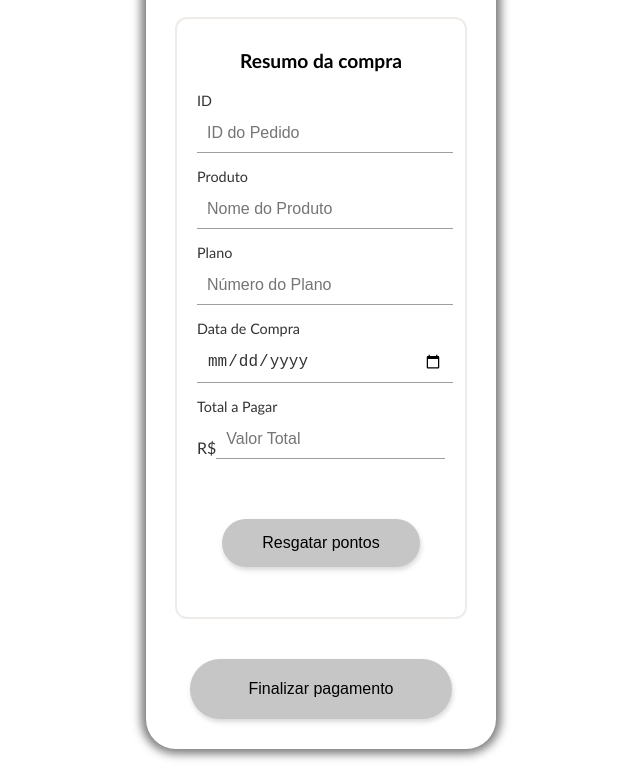
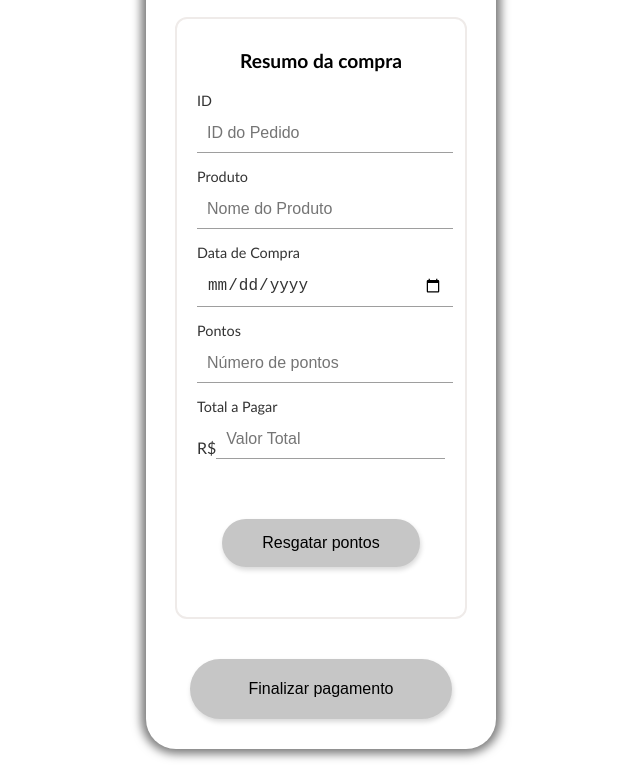
Before and after one commit to gabriela-klusener/reciclometro, a plain HTML site: page html/checkout.html in a window 1280 px wide. Shown: the part 705-1484 px from the top of the page, without its empty margins (319-959 px from the left). Drawn offline with Linux system fonts and the light colour scheme.

Commit message:
alteração final

```diff
--- a/html/checkout.html
+++ b/html/checkout.html
@@ -97,11 +97,12 @@
                     <label for="product" style="text-align: left;">Produto</label>
                     <input type="text" id="product" name="product" placeholder="Nome do Produto" class="wide-input">
 
-                    <label for="plan" style="text-align: left;">Plano</label>
-                    <input type="text" id="plan" name="plan" placeholder="Número do Plano" class="wide-input">
-
                     <label for="purchase-date" style="text-align: left;">Data de Compra</label>
                     <input type="date" id="purchase-date" name="purchase-date" class="wide-input">
+
+                    <label for="plan" style="text-align: left;">Pontos</label>
+                    <input type="text" id="plan" name="plan" placeholder="Número de pontos" class="wide-input">
+
 
                     <label for="total-amount" style="text-align: left;">Total a Pagar</label>
                     <div class="total-amount-wrapper">
```
